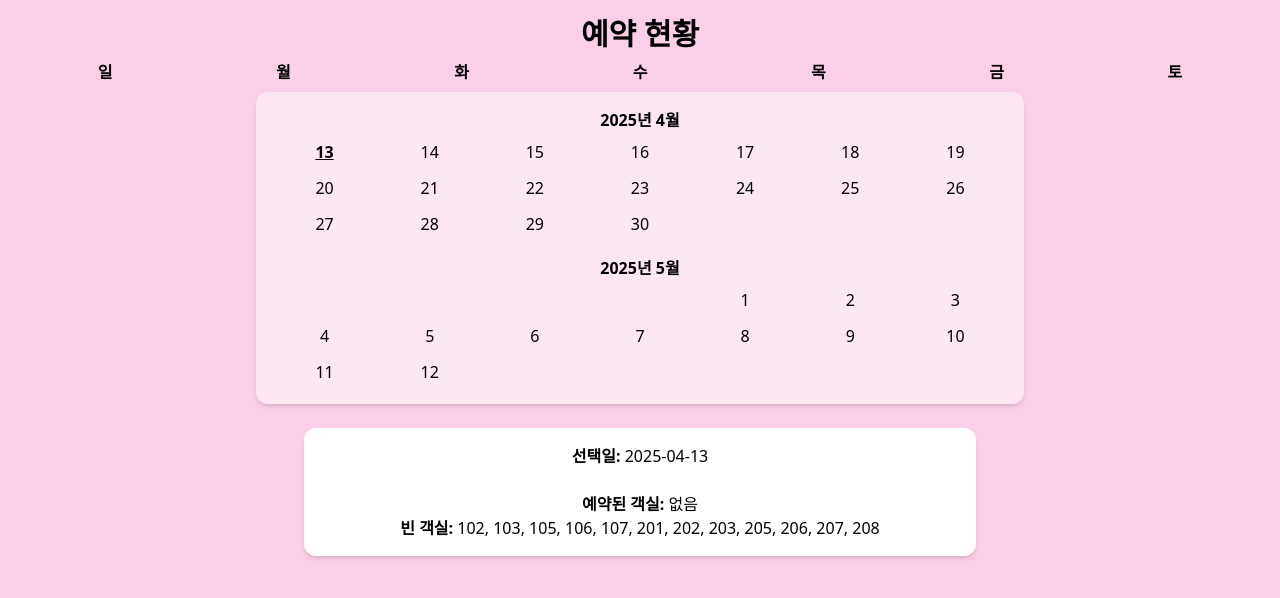
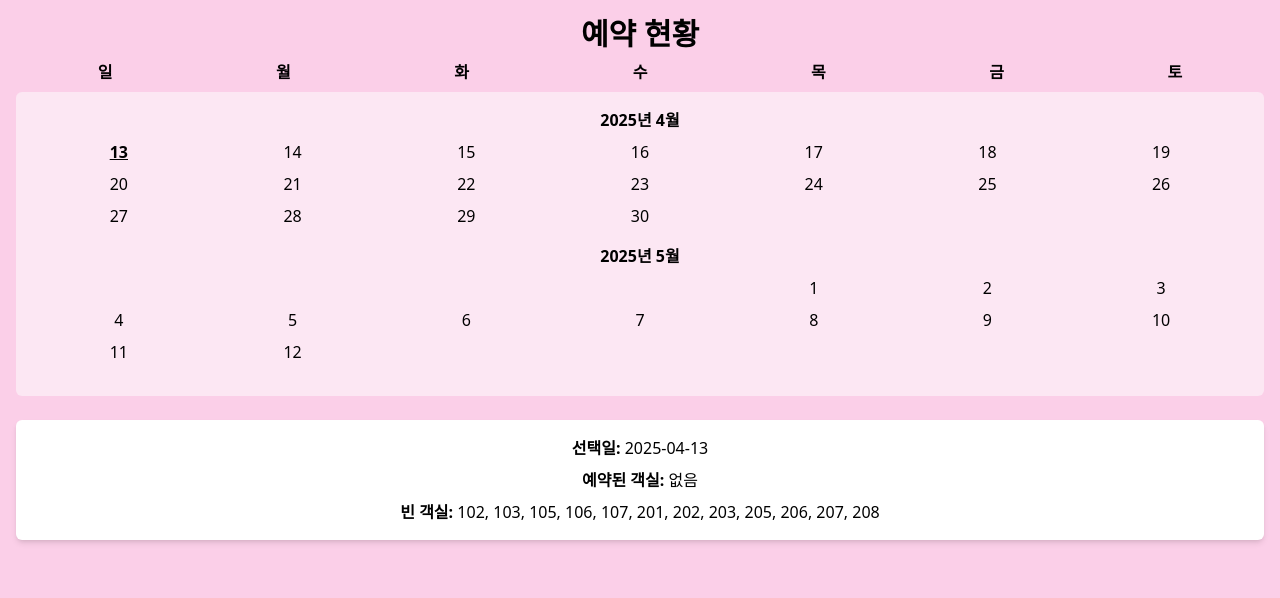
Before and after one commit to dongnam-motel/reservation-app, a React (Vite) app: page / in a window 1280 px wide. Both pictures are taken after a click on the element "13". Shown: the top 598 px of the page. Built offline with nearby package versions, Linux system fonts and the light colour scheme; no server answers; the database is empty.

Commit message:
Fix: 날짜 하루 밀림 문제 및 요일 정렬 완성

```diff
--- a/src/ReservationStatus.jsx
+++ b/src/ReservationStatus.jsx
@@ -1,104 +1,97 @@
-import { useState, useEffect } from 'react';
+import { useEffect, useState } from 'react';
 import { supabase } from './supabaseClient';
+import dayjs from 'dayjs';
 
-const allRooms = ['102', '103', '105', '106', '107', '201', '202', '203', '205', '206', '207', '208'];
-
-function formatDate(date) {
-  return date.toISOString().split('T')[0];
-}
-
-function getDatesWithOffset(startDate, endDate) {
-  const dates = [];
-  const startDay = startDate.getDay();
-  for (let i = 0; i < startDay; i++) {
-    dates.push(null); // offset for start day
-  }
-  const current = new Date(startDate);
-  while (current <= endDate) {
-    dates.push(new Date(current));
-    current.setDate(current.getDate() + 1);
-  }
-  return dates;
-}
+const allRooms = [
+  '102', '103', '105', '106', '107',
+  '201', '202', '203', '205', '206', '207', '208'
+];
 
 export default function ReservationStatus() {
   const [selectedDate, setSelectedDate] = useState(null);
   const [reservedRooms, setReservedRooms] = useState([]);
 
-  const today = new Date();
-  const currentYear = today.getFullYear();
-  const currentMonth = today.getMonth();
-
-  const aprilStart = new Date(currentYear, currentMonth, today.getDate());
-  const aprilEnd = new Date(currentYear, currentMonth, 30);
-
-  const nextMonth = (currentMonth + 1) % 12;
-  const nextYear = currentMonth === 11 ? currentYear + 1 : currentYear;
-  const mayStart = new Date(nextYear, nextMonth, 1);
-  const mayEnd = new Date(nextYear, nextMonth, today.getDate() - 1);
-
-  const aprilDates = getDatesWithOffset(aprilStart, aprilEnd);
-  const mayDates = getDatesWithOffset(mayStart, mayEnd);
-
   useEffect(() => {
     if (!selectedDate) return;
     const fetchData = async () => {
-      const dateString = formatDate(selectedDate);
-      const { data, error } = await supabase
+      const { data } = await supabase
         .from('reservations')
         .select('room_number')
-        .eq('reservation_date', dateString);
-
-      if (!error) {
-        const reserved = data.map(r => r.room_number);
-        setReservedRooms(reserved);
-      }
+        .eq('reservation_date', dayjs(selectedDate).format('YYYY-MM-DD'));
+      setReservedRooms(data?.map(r => r.room_number) || []);
     };
     fetchData();
   }, [selectedDate]);
 
-  const availableRooms = allRooms.filter(room => !reservedRooms.includes(room));
-  const isSameDate = (a, b) => a && b && formatDate(a) === formatDate(b);
+  const today = dayjs();
+  const nextMonthToday = today.add(1, 'month');
+  const lastDayCurrentMonth = today.endOf('month').date();
+  const startWeekday = today.day();
 
-  const renderDates = (dates) => (
-    <div className="grid grid-cols-7 text-center gap-y-1">
-      {dates.map((date, idx) => (
+  const endDate = nextMonthToday.subtract(1, 'day');
+  const firstDayNextMonth = nextMonthToday.startOf('month');
+  const nextStartWeekday = firstDayNextMonth.day();
+  const nextEndDay = endDate.date();
+
+  const renderDays = (start, end, offset, monthTitle) => {
+    const days = [];
+    for (let i = 0; i < offset; i++) {
+      days.push(<div key={`${monthTitle}-blank-${i}`}></div>);
+    }
+    for (let i = start; i <= end; i++) {
+      const dateObj = monthTitle.includes('4월')
+        ? today.date(i)
+        : firstDayNextMonth.date(i);
+      const formatted = dayjs(dateObj).format('YYYY-MM-DD');
+      days.push(
         <div
-          key={idx}
-          className={`py-1 cursor-pointer ${isSameDate(date, selectedDate) ? 'font-bold underline' : ''}`}
-          onClick={() => date && setSelectedDate(date)}
+          key={`${monthTitle}-${i}`}
+          onClick={() => setSelectedDate(formatted)}
+          className={`cursor-pointer ${formatted === dayjs(selectedDate).format('YYYY-MM-DD') ? 'font-bold underline' : ''}`}
         >
-          {date ? date.getDate() : ''}
+          {i}
         </div>
-      ))}
-    </div>
-  );
+      );
+    }
+    return (
+      <div className="mb-4">
+        <div className="text-center font-bold mb-2">{monthTitle}</div>
+        <div className="grid grid-cols-7 gap-y-2 text-center">{days}</div>
+      </div>
+    );
+  };
+
+  const emptyRooms = allRooms.filter(r => !reservedRooms.includes(r));
 
   return (
-    <div className="bg-pink-200 min-h-screen p-4">
-      <h1 className="text-3xl font-bold text-center mb-2">예약 현황</h1>
-      {/* 요일 */}
+    <div className="min-h-screen bg-pink-200 p-4">
+      <h1 className="text-center text-3xl font-bold mb-2">예약 현황</h1>
       <div className="grid grid-cols-7 text-center font-semibold mb-2">
         {['일', '월', '화', '수', '목', '금', '토'].map(day => (
           <div key={day}>{day}</div>
         ))}
       </div>
-      <div className="bg-pink-100 p-4 rounded-xl shadow-md max-w-3xl mx-auto">
-        <div className="text-center font-bold mb-1">2025년 4월</div>
-        {renderDates(aprilDates)}
-        <div className="text-center font-bold mt-4 mb-1">2025년 5월</div>
-        {renderDates(mayDates)}
+      <div className="bg-pink-100 rounded-md p-4">
+        {renderDays(today.date(), lastDayCurrentMonth, startWeekday, `${today.year()}년 ${today.month() + 1}월`)}
+        {renderDays(1, nextEndDay, nextStartWeekday, `${nextMonthToday.year()}년 ${nextMonthToday.month() + 1}월`)}
       </div>
-      <div className="mt-6 p-4 bg-white rounded-xl shadow-md max-w-2xl mx-auto text-center">
+      <div className="bg-white rounded-md shadow-md mt-6 p-4 text-center">
         {selectedDate ? (
           <>
-            <p className="font-bold">선택일: <span className="font-normal">{formatDate(selectedDate)}</span></p>
-            <br />
-            <p className="font-bold">예약된 객실: <span className="font-normal">{reservedRooms.length > 0 ? reservedRooms.join(', ') : '없음'}</span></p>
-            <p className="font-bold">빈 객실: <span className="font-normal">{availableRooms.length > 0 ? availableRooms.join(', ') : '없음'}</span></p>
+            <p className="mb-2">
+              <span className="font-semibold">선택일:</span> {dayjs(selectedDate).format('YYYY-MM-DD')}
+            </p>
+            <p className="mb-2">
+              <span className="font-semibold">예약된 객실:</span>{' '}
+              {reservedRooms.length > 0 ? reservedRooms.join(', ') : '없음'}
+            </p>
+            <p>
+              <span className="font-semibold">빈 객실:</span>{' '}
+              {emptyRooms.length > 0 ? emptyRooms.join(', ') : '없음'}
+            </p>
           </>
         ) : (
-          <p className="text-gray-600">날짜를 선택하면 예약 정보가 표시됩니다.</p>
+          <p>날짜를 선택하면 예약 정보가 표시됩니다.</p>
         )}
       </div>
     </div>
```
